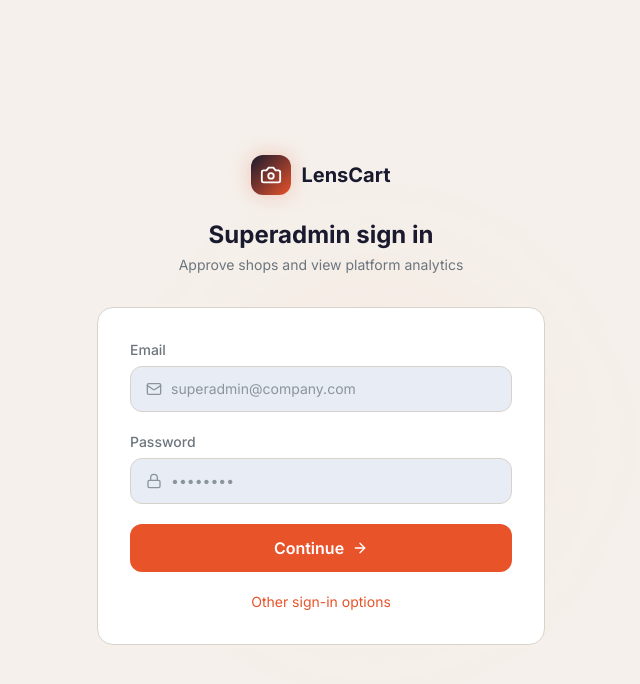
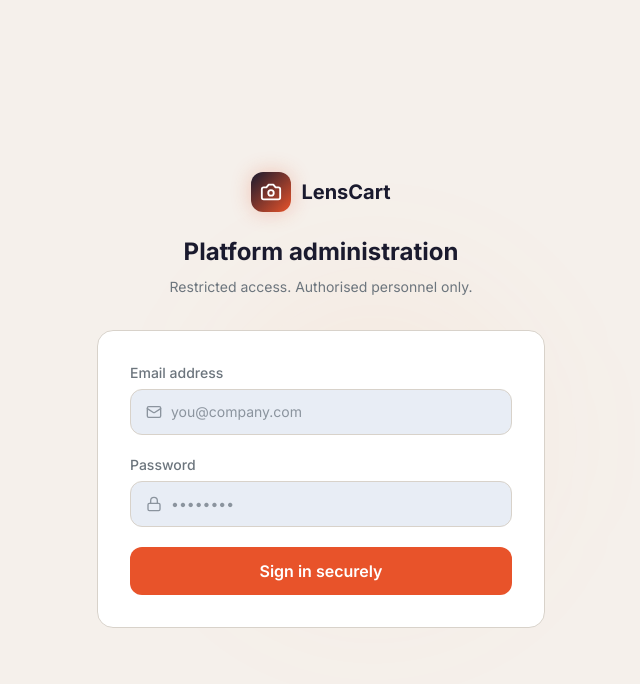
Before and after one commit to shukla-manya/evision-platform-, a Next.js app in the folder frontend-web/: page /super/signin in a window 1280 px wide. Shown: the top 684 px of the page, without its empty margins (319-959 px from the left). Built offline with nearby package versions, Linux system fonts and the light colour scheme.

Commit message:
feat: update features and improve system performance

```diff
--- a/frontend-web/app/super/signin/page.tsx
+++ b/frontend-web/app/super/signin/page.tsx
@@ -1,15 +1,14 @@
 'use client';
 
 import { useState } from 'react';
-import Link from 'next/link';
 import { useRouter } from 'next/navigation';
-import { Camera, Mail, Lock, Loader2, ArrowRight } from 'lucide-react';
+import { Camera, Mail, Lock, Loader2 } from 'lucide-react';
 import toast from 'react-hot-toast';
 import { authApi } from '@/lib/api';
 import { getApiErrorMessage } from '@/lib/api-errors';
 import { saveToken } from '@/lib/auth';
 
-export default function SuperadminLoginPage() {
+export default function SuperSignInPage() {
   const router = useRouter();
   const [email, setEmail] = useState('');
   const [password, setPassword] = useState('');
@@ -29,7 +28,7 @@ export default function SuperadminLoginPage() {
         const { data } = await authApi.superadminLoginVerify(loginToken, otp);
         saveToken(data.access_token, 'superadmin');
         toast.success('Signed in');
-        router.push('/superadmin/dashboard');
+        router.push('/super/dashboard');
       }
     } catch (err: unknown) {
       toast.error(getApiErrorMessage(err, 'Invalid credentials'));
@@ -45,27 +44,29 @@ export default function SuperadminLoginPage() {
       </div>
       <div className="w-full max-w-md relative z-10">
         <div className="text-center mb-8">
-          <Link href="/" className="inline-flex items-center gap-2.5 mb-6">
+          <div className="inline-flex items-center gap-2.5 mb-6">
             <div className="w-10 h-10 bg-gradient-primary rounded-xl flex items-center justify-center shadow-ev-glow">
               <Camera size={22} className="text-white" />
             </div>
             <span className="text-ev-text font-bold text-xl">LensCart</span>
-          </Link>
-          <h1 className="text-2xl font-bold text-ev-text">Superadmin sign in</h1>
-          <p className="text-ev-muted text-sm mt-1">Approve shops and view platform analytics</p>
+          </div>
+          <h1 className="text-2xl font-bold text-ev-text">Platform administration</h1>
+          <p className="text-ev-muted text-sm mt-2 max-w-sm mx-auto leading-relaxed">
+            Restricted access. Authorised personnel only.
+          </p>
         </div>
         <div className="ev-card p-8">
           <form onSubmit={onSubmit} className="space-y-5">
             {!loginToken ? (
               <>
                 <div>
-                  <label className="ev-label">Email</label>
+                  <label className="ev-label">Email address</label>
                   <div className="relative">
                     <Mail size={16} className="absolute left-4 top-1/2 -translate-y-1/2 text-ev-subtle" />
                     <input
                       type="email"
                       className="ev-input pl-10"
-                      placeholder="superadmin@company.com"
+                      placeholder="you@company.com"
                       value={email}
                       onChange={(e) => setEmail(e.target.value)}
                       required
@@ -88,15 +89,19 @@ export default function SuperadminLoginPage() {
                     />
                   </div>
                 </div>
-                <button type="submit" className="ev-btn-primary w-full flex items-center justify-center gap-2" disabled={loading}>
-                  {loading ? <Loader2 size={18} className="animate-spin" /> : <>Continue <ArrowRight size={16} /></>}
+                <button
+                  type="submit"
+                  className="ev-btn-primary w-full flex items-center justify-center gap-2"
+                  disabled={loading}
+                >
+                  {loading ? <Loader2 size={18} className="animate-spin" /> : 'Sign in securely'}
                 </button>
               </>
             ) : (
               <>
-                <p className="text-sm text-ev-muted text-center">Password verified. Enter OTP sent to your phone.</p>
+                <p className="text-sm text-ev-muted text-center">Enter the OTP sent to your registered phone.</p>
                 <div>
-                  <label className="ev-label">OTP</label>
+                  <label className="ev-label">One-time code</label>
                   <input
                     type="text"
                     className="ev-input text-center text-lg tracking-[0.35em] font-mono"
@@ -107,8 +112,12 @@ export default function SuperadminLoginPage() {
                     required
                   />
                 </div>
-                <button type="submit" className="ev-btn-primary w-full flex items-center justify-center gap-2" disabled={loading}>
-                  {loading ? <Loader2 size={18} className="animate-spin" /> : <>Verify OTP <ArrowRight size={16} /></>}
+                <button
+                  type="submit"
+                  className="ev-btn-primary w-full flex items-center justify-center gap-2"
+                  disabled={loading}
+                >
+                  {loading ? <Loader2 size={18} className="animate-spin" /> : 'Verify and sign in'}
                 </button>
                 <button
                   type="button"
@@ -118,15 +127,10 @@ export default function SuperadminLoginPage() {
                     setOtp('');
                   }}
                 >
-                  ← Change email/password
+                  ← Change email or password
                 </button>
               </>
             )}
-            <p className="text-center text-sm text-ev-muted">
-              <Link href="/login" className="text-ev-primary hover:text-ev-primary-light">
-                Other sign-in options
-              </Link>
-            </p>
           </form>
         </div>
       </div>
```
